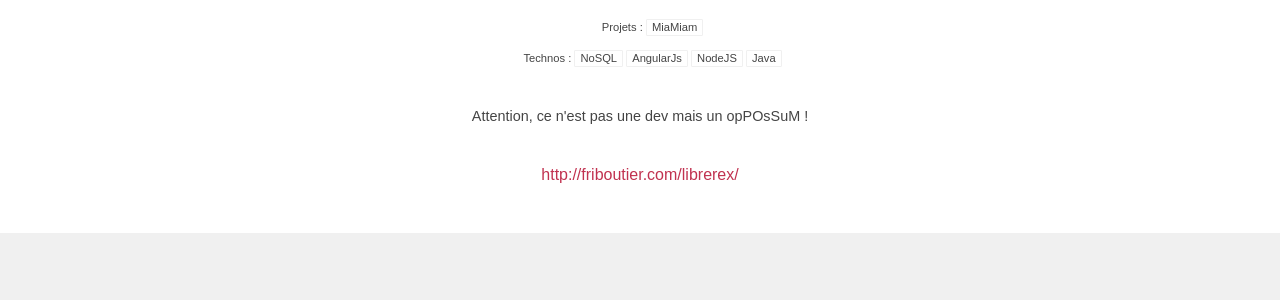
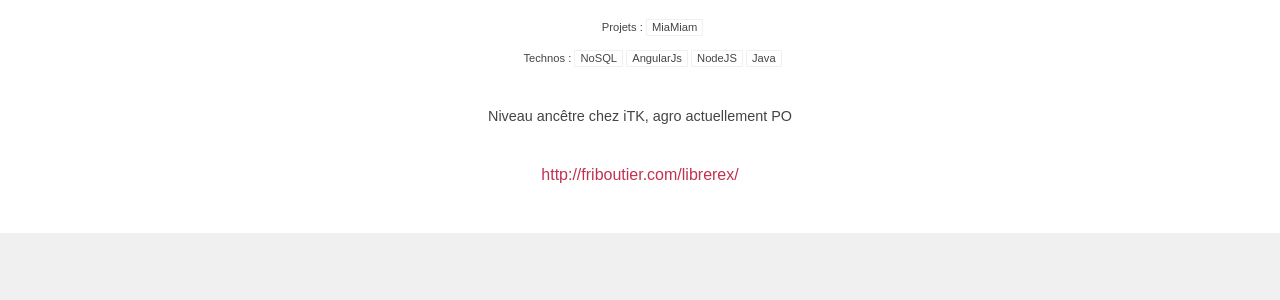
Before and after one commit to melanie-konig/site-h-day, a Jekyll site: the page built from _posts/membres/2006-02-15-laurence.md, in a window 1280 px wide. Shown: the part 421-721 px from the top of the page. Built offline with Jekyll 4.4.1, drawn with Linux system fonts in a browser that asks for light colours; Markdown is read by kramdown in place of the engine named in the settings.

Commit message:
Update 2006-02-15-laurence.md

```diff
--- a/_posts/membres/2006-02-15-laurence.md
+++ b/_posts/membres/2006-02-15-laurence.md
@@ -2,7 +2,7 @@
 layout: equipe
 nom: Bonvarlet
 prenom: Laurence
-bio: "Attention, ce n'est pas une dev mais un opPOsSuM !"
+bio: "Niveau ancêtre chez iTK, agro actuellement PO"
 categories: [equipes]
 photo: "http://www.gravatar.com/avatar/998351dc2ccd2d4265c458152c4d07d9.png"
 github: "https://github.com/laurencebonvarlet"
```
